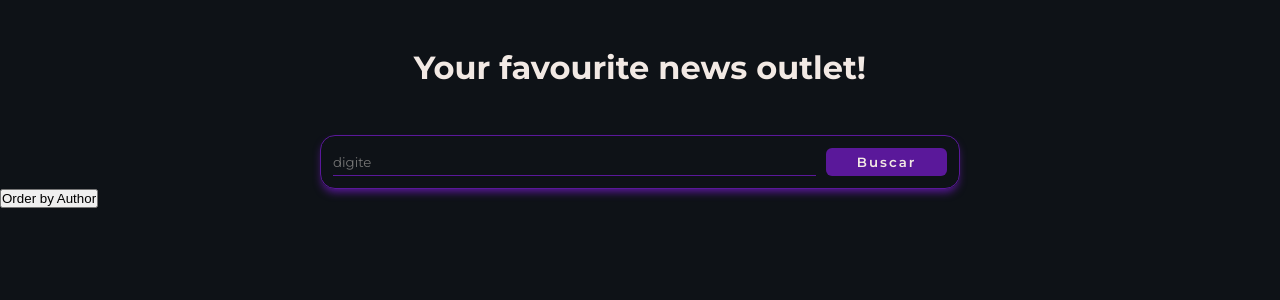
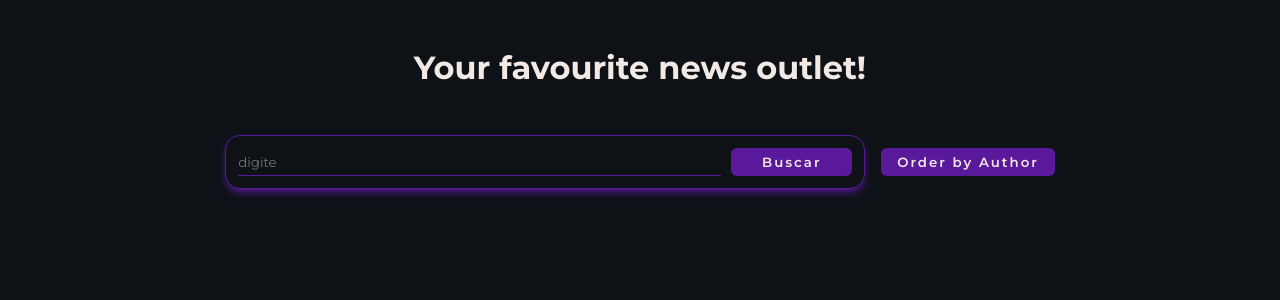
Before and after one commit to kpmnta/teste-neoway, a React (Create React App) app: page / in a window 1280 px wide. Shown: the top 300 px of the page. Built offline with nearby package versions, Linux system fonts and the light colour scheme; the HTML template or start-up script is replaced by a standard one.

Commit message:
feat: styling order by button

```diff
--- a/src/App.css
+++ b/src/App.css
@@ -3,6 +3,14 @@ h1 {
   text-align: center;
   font-size: 2rem;
   margin: 3rem 0;
+}
+
+.filters {
+  display: flex;
+  justify-content: center;
+  gap: 16px;
+  flex-wrap: wrap;
+  align-items: center;
 }
 
 .container{
--- a/src/App.js
+++ b/src/App.js
@@ -43,6 +43,7 @@ function App() {
   return (
     <div className="App">
       <h1>Your favourite news outlet!</h1>
+      <section className='filters'>
         <FilterInput
           setQuery={setQuery}
         />
@@ -50,6 +51,7 @@ function App() {
           data={data}
           setData={setData}
         />
+      </section>
       <ul className="container">
       {data &&
           data.map(({ id, title, urlToImage, author, publishedAt }) => (
--- a/src/components/Filter/styles.css
+++ b/src/components/Filter/styles.css
@@ -1,7 +1,6 @@
 .search {
     padding: 0.75rem;
-    width: 50vw;
-    margin: 0 auto;
+    width: 50%;
     border: 1px solid var(--colorPurple);
     border-radius: 15px;
     box-shadow: 0px 5px 9px -2px var(--colorPurple);
--- a/src/components/OrderBy/index.js
+++ b/src/components/OrderBy/index.js
@@ -1,4 +1,5 @@
 import React, {useState} from "react";
+import './styles.css'
 
 const OrderBy = ({data, setData}) => {
 
@@ -10,7 +11,7 @@ const OrderBy = ({data, setData}) => {
     }
     return(
         <>
-            <button onClick={handleSort}>Order by Author</button>
+            <button className="button__orderby" onClick={handleSort}>Order by Author</button>
         </>
     );
 }
--- /dev/null
+++ b/src/components/OrderBy/styles.css
@@ -0,0 +1,18 @@
+
+.button__orderby {
+    padding: 0 16px;
+    height: 28px;
+    border-radius: 6px;
+    border: none;
+    background-color: var(--colorPurple);
+    color: var(--colorText);
+    font-family: var(--fontBody);
+    font-weight: 600;
+    letter-spacing: 2px;
+}
+
+@media (max-width: 756px) {
+    .button__orderby {
+        width: 80vw;
+    }
+}
```
Lines whose indentation alone changed are shown as unchanged.
